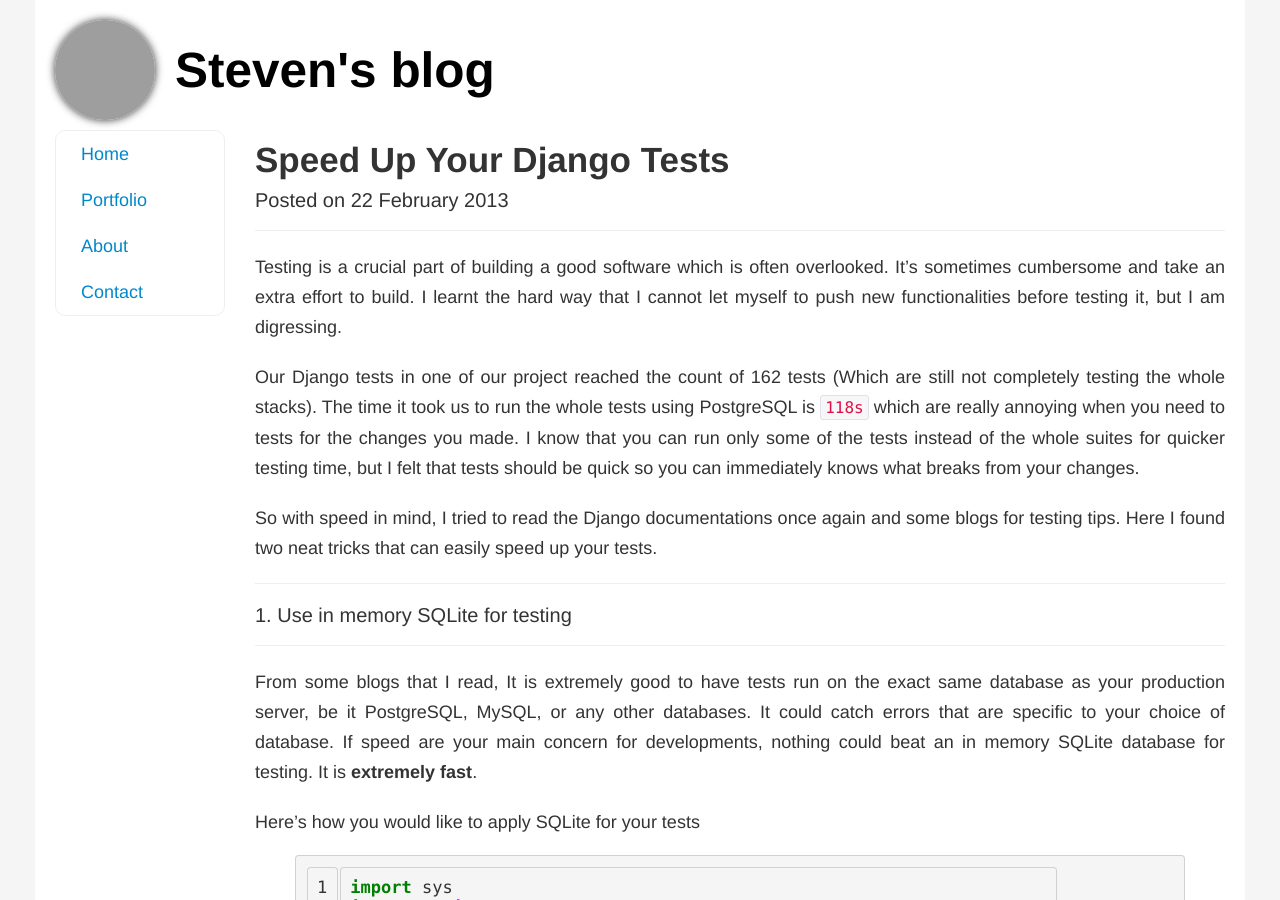
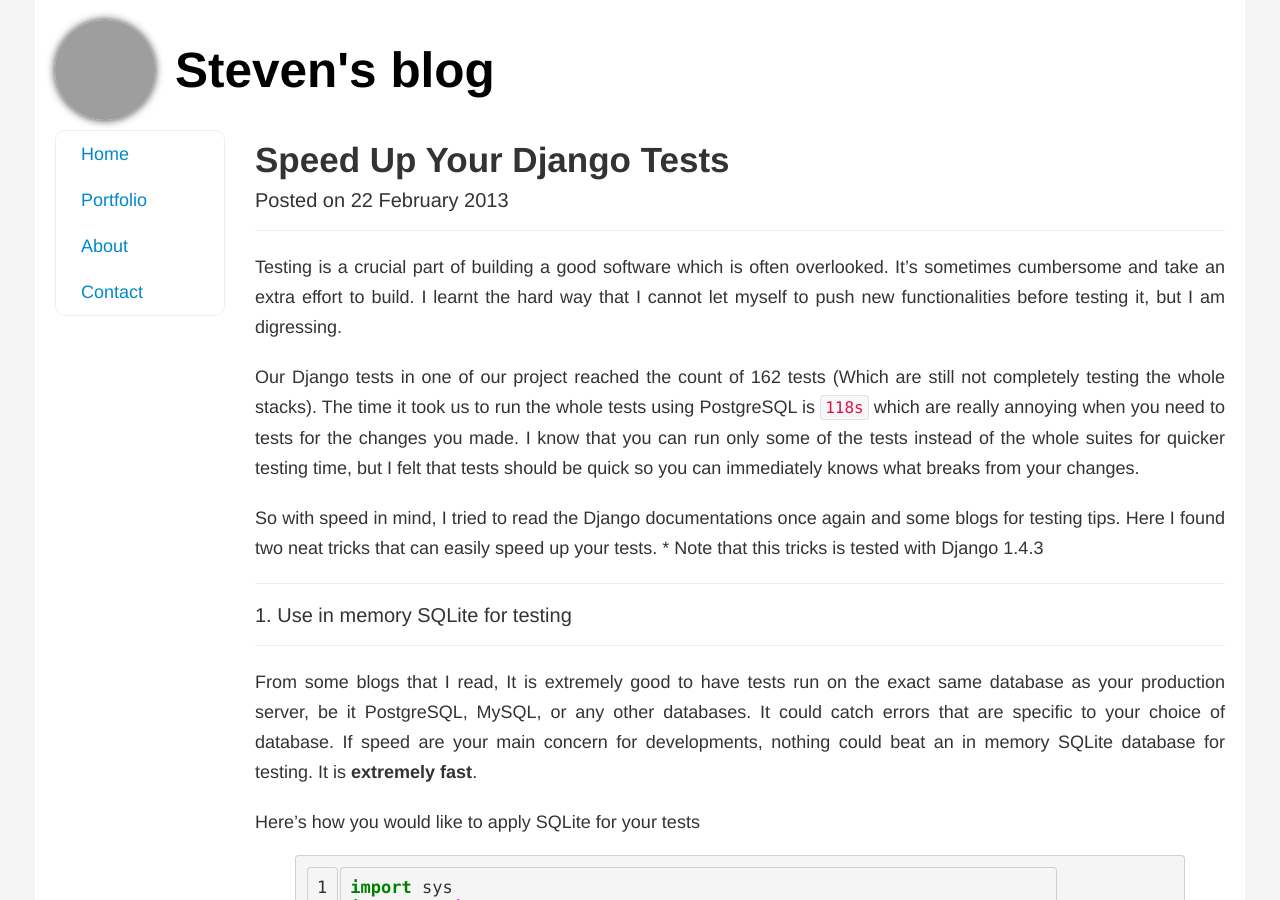
Before and after one commit to SeiryuZ/seiryuz.github.com, a Jekyll site: the page built from _posts/2013-02-22-speed-up-your-django-tests.md, in a window 1280 px wide and 900 px high. Built offline with Jekyll 4.4.1, drawn with Linux system fonts in a browser that asks for light colours; grey boxes are pictures that could not be loaded.

Commit message:
Edited post regarding 1.4.3 only

```diff
--- a/_posts/2013-02-22-speed-up-your-django-tests.md
+++ b/_posts/2013-02-22-speed-up-your-django-tests.md
@@ -6,7 +6,7 @@ Testing is a crucial part of building a good software which is often overlooked.
 
 Our Django tests in one of our project reached the count of 162 tests (Which are still not completely testing the whole stacks). The time it took us to run the whole tests using PostgreSQL is `118s` which are really annoying when you need to tests for the changes you made. I know that you can run only some of the tests instead of the whole suites for quicker testing time, but I felt that tests should be quick so you can immediately knows what breaks from your changes.
 
-So with speed in mind, I tried to read the Django documentations once again and some blogs for testing tips. Here I found two neat tricks that can easily speed up your tests.
+So with speed in mind, I tried to read the Django documentations once again and some blogs for testing tips. Here I found two neat tricks that can easily speed up your tests. * Note that this tricks is tested with Django 1.4.3
 
 
 ---
```
